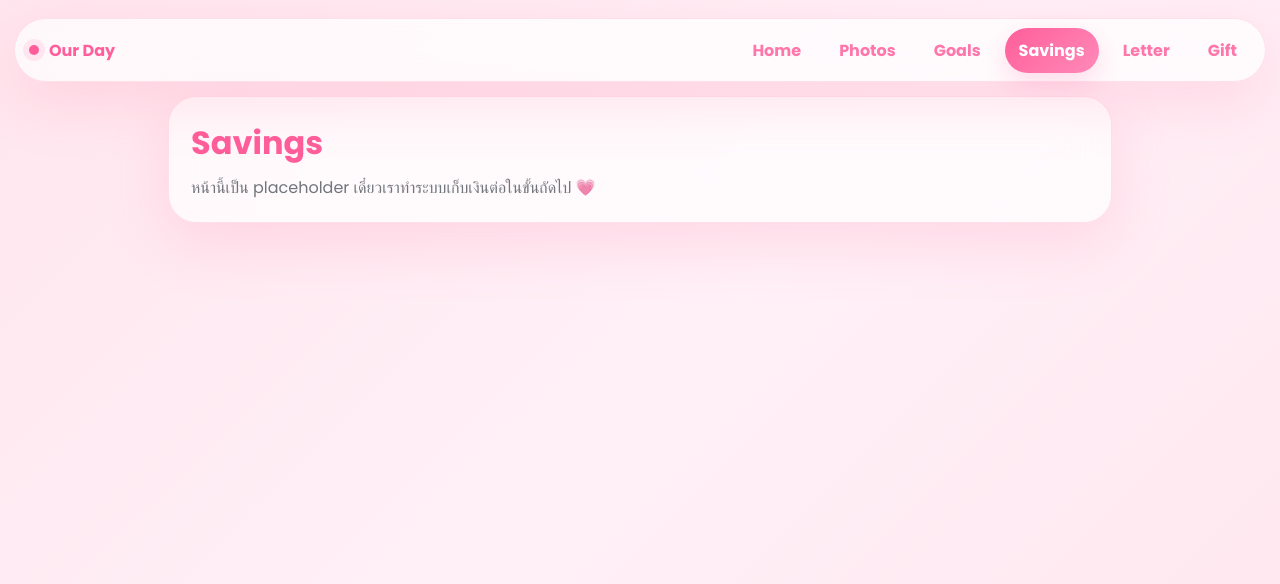
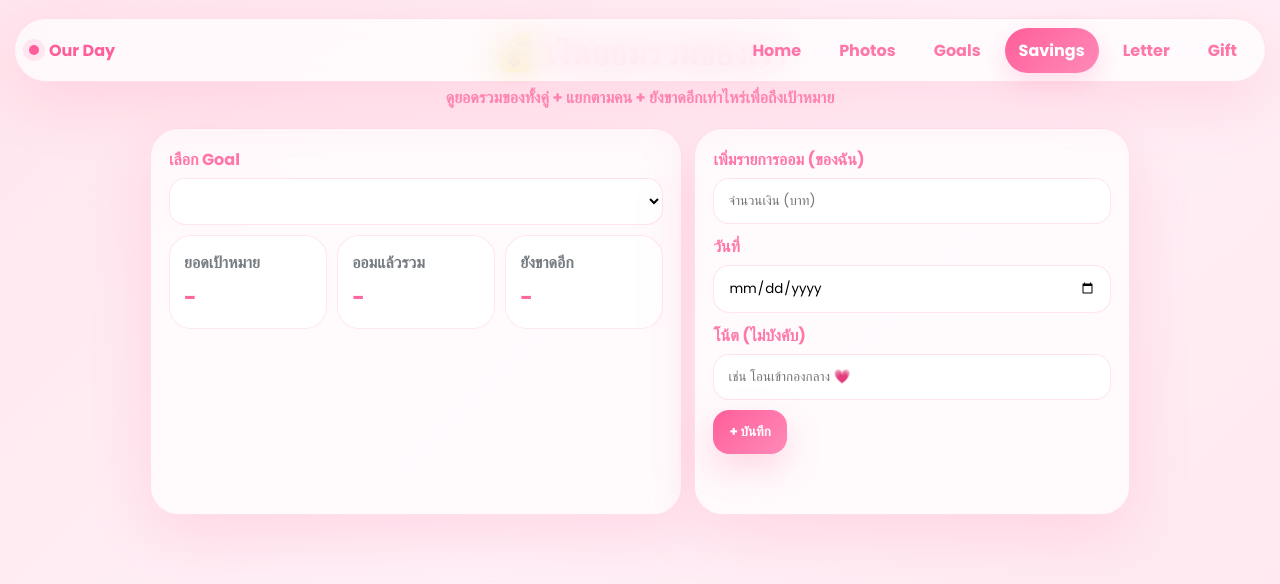
Before and after one commit to spank1122/ourday, a plain HTML site: page savings.html in a window 1280 px wide. Drawn offline with Linux system fonts and the light colour scheme; a script that the page names is missing.

Commit message:
Update savings.html

```diff
--- a/savings.html
+++ b/savings.html
@@ -1,25 +1,156 @@
-<!doctype html><html lang="th"><head>
-<meta charset="UTF-8">
-<meta name="viewport" content="width=device-width, initial-scale=1.0">
-<title>Our Day - Savings</title>
-<link href="https://fonts.googleapis.com/css2?family=Poppins:wght@300;400;600;700&display=swap" rel="stylesheet">
-<link rel="stylesheet" href="assets/theme.css">
+<!DOCTYPE html>
+<html lang="th">
+<head>
+  <meta charset="UTF-8" />
+  <meta name="viewport" content="width=device-width, initial-scale=1.0" />
+  <title>Savings 💗</title>
+  <link rel="stylesheet" href="assets/theme.css">
+  <link rel="icon" type="image/png" href="assets/favicon.png">
+  <link href="https://fonts.googleapis.com/css2?family=Poppins:wght@300;400;600;700&display=swap" rel="stylesheet">
+  <style>
+    body{
+      background: linear-gradient(135deg, #ffe6ee 0%, #fff0f7 50%, #ffe6ee 100%);
+      font-family: 'Poppins', sans-serif;
+      min-height: 100vh;
+      overflow-x: hidden;
+      padding: 18px;
+    }
+    .wrap{ width:min(980px,100%); margin:0 auto; position:relative; z-index:2; }
+    .page-title{
+      text-align:center; color:var(--pink-1); font-weight:1000;
+      font-size:2.2rem; margin:8px 0 6px;
+      text-shadow:0 2px 15px rgba(255,107,149,.22);
+    }
+    .page-sub{ text-align:center; color:rgba(255,94,154,.70); font-weight:800; margin-bottom:18px; }
 
-<link rel="icon" type="image/png" href="assets/favicon.png">
-<meta property="og:title" content="Our Day 💗">
-<meta property="og:description" content="หมูอ้วน × หมูจิ๋ว">
-<meta property="og:image" content="assets/og.png">
-<meta property="og:type" content="website">
-<meta name="theme-color" content="#ff5e9a">
+    .grid{
+      display:grid; gap:12px;
+      grid-template-columns: 1.1fr .9fr;
+    }
+    @media(max-width:880px){ .grid{ grid-template-columns:1fr; } }
 
+    .card{ border-radius:28px; padding:18px; }
+    .row{ display:flex; gap:10px; flex-wrap:wrap; align-items:end; }
+    .field{ flex:1; min-width:200px; }
+    .label{ color:rgba(255,94,154,.85); font-weight:900; margin:0 0 6px; }
+    input, select{
+      width:100%; padding:12px 14px; border-radius:16px; border:1px solid var(--stroke);
+      outline:none; font-family:inherit; background:rgba(255,255,255,.92);
+    }
+    input:focus, select:focus{ border-color:rgba(255,94,154,.55); box-shadow:0 0 0 5px rgba(255,94,154,.12); }
 
-</head><body>
-<div id="appNav"></div><div id="pageFade"></div>
-<div class="container">
-  <div class="glass" style="padding:22px;border-radius:var(--radius-lg);">
-    <h1 style="margin:0 0 8px;color:var(--pink-1);">Savings</h1>
-    <p style="margin:0;color:var(--muted);">หน้านี้เป็น placeholder เดี๋ยวเราทำระบบเก็บเงินต่อในขั้นถัดไป 💗</p>
+    .btn{
+      border:0; border-radius:16px; padding:12px 16px; cursor:pointer;
+      font-weight:1000; font-family:inherit; transition:.2s ease;
+      display:inline-flex; align-items:center; justify-content:center; gap:8px;
+    }
+    .btn-primary{
+      background: linear-gradient(135deg, #ff5e9a 0%, #ff8ab9 100%);
+      color:#fff; box-shadow:0 14px 35px rgba(255,107,149,.25);
+    }
+    .btn-soft{
+      background: rgba(255, 107, 149, 0.10);
+      color: var(--pink-1);
+      border: 1px solid rgba(255, 107, 149, 0.18);
+    }
+
+    .kpi{
+      display:grid; gap:10px;
+      grid-template-columns: repeat(3, 1fr);
+      margin-top:10px;
+    }
+    @media(max-width:700px){ .kpi{ grid-template-columns:1fr; } }
+    .kpi .box{
+      background: rgba(255,255,255,.88);
+      border: 1px solid rgba(255,107,149,.16);
+      border-radius: 22px;
+      padding: 14px;
+    }
+    .kpi .t{ color:rgba(26,37,47,.60); font-weight:900; }
+    .kpi .v{ margin-top:6px; color:rgba(255,94,154,.95); font-weight:1000; font-size:1.35rem; }
+
+    .list{ margin-top:12px; display:grid; gap:10px; }
+    .item{
+      background: rgba(255,255,255,.88);
+      border: 1px solid rgba(255,107,149,.16);
+      border-radius: 22px;
+      padding: 14px;
+      display:flex; justify-content:space-between; gap:10px; flex-wrap:wrap;
+      align-items:center;
+    }
+    .item .left{ font-weight:1000; color:rgba(255,94,154,.92); }
+    .item .right{ font-weight:1000; color:rgba(26,37,47,.65); }
+    .msg{
+      margin-top:10px; text-align:center; font-weight:1000;
+      color: rgba(255,71,87,.95); min-height: 20px;
+    }
+    .msg.ok{ color: rgba(46,204,113,.95); }
+  </style>
+</head>
+
+<body>
+  <div id="appNav"></div>
+  <div id="pageFade"></div>
+
+  <div class="wrap">
+    <h1 class="page-title">💰 เงินออมรวมของเรา</h1>
+    <div class="page-sub">ดูยอดรวมของทั้งคู่ + แยกตามคน + ยังขาดอีกเท่าไหร่เพื่อถึงเป้าหมาย</div>
+
+    <div class="grid">
+      <div class="card glass">
+        <div class="row">
+          <div class="field">
+            <div class="label">เลือก Goal</div>
+            <select id="goalSelect"></select>
+          </div>
+        </div>
+
+        <div class="kpi">
+          <div class="box">
+            <div class="t">ยอดเป้าหมาย</div>
+            <div class="v" id="kTarget">-</div>
+          </div>
+          <div class="box">
+            <div class="t">ออมแล้วรวม</div>
+            <div class="v" id="kSaved">-</div>
+          </div>
+          <div class="box">
+            <div class="t">ยังขาดอีก</div>
+            <div class="v" id="kRemain">-</div>
+          </div>
+        </div>
+
+        <div class="list" id="byPerson"></div>
+      </div>
+
+      <div class="card glass">
+        <div class="row">
+          <div class="field">
+            <div class="label">เพิ่มรายการออม (ของฉัน)</div>
+            <input id="amt" type="number" min="0" step="1" placeholder="จำนวนเงิน (บาท)" />
+          </div>
+          <div class="field">
+            <div class="label">วันที่</div>
+            <input id="date" type="date" />
+          </div>
+        </div>
+        <div class="row" style="margin-top:10px;">
+          <div class="field">
+            <div class="label">โน้ต (ไม่บังคับ)</div>
+            <input id="note" placeholder="เช่น โอนเข้ากองกลาง 💗" />
+          </div>
+          <div class="field" style="min-width:220px;">
+            <button class="btn btn-primary" id="btnAdd">+ บันทึก</button>
+            <div class="msg" id="msg"></div>
+          </div>
+        </div>
+
+        <div class="list" id="recent"></div>
+      </div>
+    </div>
   </div>
-</div>
-<script src="assets/app.js"></script>
-</body></html>
+
+  <script type="module" src="assets/savings.js"></script>
+  <script src="assets/app.js"></script>
+</body>
+</html>
```
